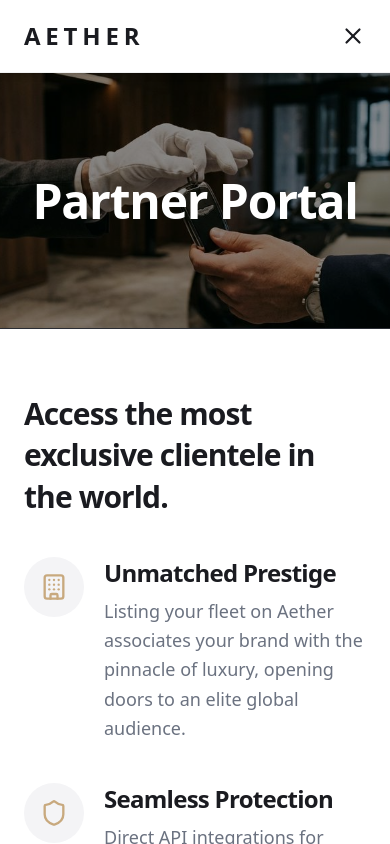
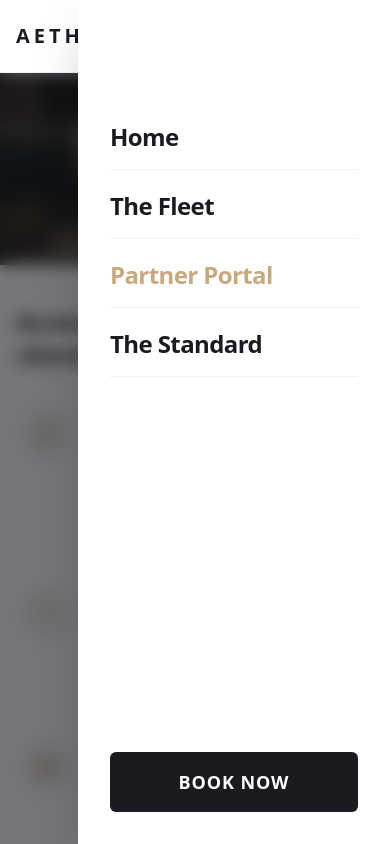
Before and after one commit to RayaanKhanGH/aether, a Next.js app: page /vendor in a window 390 px wide. Both pictures are taken after a click on the button "Open menu". Shown: the top 844 px of the page. Built offline with nearby package versions, Linux system fonts and the light colour scheme.

Commit message:
feat: comprehensive responsive design overhaul for all screen sizes

```diff
--- a/app/components/HeroSection.tsx
+++ b/app/components/HeroSection.tsx
@@ -18,7 +18,7 @@ export default function HeroSection() {
   const backgroundY = useTransform(scrollYProgress, [0, 1], ["0%", "30%"]);
 
   return (
-    <section ref={ref} className="relative h-screen w-full flex items-center pt-20 overflow-hidden bg-obsidian">
+    <section ref={ref} className="relative h-screen w-full flex items-center pt-16 sm:pt-20 overflow-hidden bg-obsidian">
       {/* Background Image Setup */}
       <motion.div
         className="absolute inset-0 z-0 h-full w-full"
@@ -40,7 +40,7 @@ export default function HeroSection() {
         <div className="absolute inset-0 bg-gradient-to-t from-obsidian via-obsidian/20 to-transparent z-10" />
       </motion.div>
 
-      <div className="relative z-10 px-6 md:px-12 lg:px-24 max-w-7xl mx-auto w-full">
+      <div className="relative z-10 px-5 sm:px-6 md:px-12 lg:px-24 max-w-7xl mx-auto w-full">
         <motion.p
           className="text-champagne-gold font-technical tracking-widest mb-4"
           initial={{ opacity: 0, y: 20 }}
@@ -51,7 +51,7 @@ export default function HeroSection() {
         </motion.p>
 
         <motion.h1
-          className="text-5xl md:text-7xl lg:text-8xl font-extrabold text-pure-white mb-6 tracking-tight leading-tight max-w-4xl"
+          className="text-4xl sm:text-5xl md:text-7xl lg:text-8xl font-extrabold text-pure-white mb-4 sm:mb-6 tracking-tight leading-tight max-w-4xl"
           initial={{ opacity: 0, y: 30 }}
           animate={{ opacity: 1, y: 0 }}
           transition={{ duration: 0.8, ease: "easeOut", delay: 0.1 }}
--- a/app/components/HowItWorks.tsx
+++ b/app/components/HowItWorks.tsx
@@ -18,7 +18,7 @@ export default function HowItWorks() {
   ];
 
   return (
-    <section id="how-it-works" className="py-24 bg-alabaster text-obsidian px-6">
+    <section id="how-it-works" className="py-16 md:py-24 bg-alabaster text-obsidian px-5 sm:px-6">
       <div className="max-w-7xl mx-auto">
         <div className="flex flex-col md:flex-row md:items-end justify-between mb-16 gap-6">
           <div>
@@ -35,7 +35,7 @@ export default function HowItWorks() {
           <div className="grid grid-cols-1 md:grid-cols-3 gap-12 relative z-10">
             {steps.map((step, idx) => (
               <div key={idx} className="relative group">
-                <div className="w-24 h-24 rounded bg-pure-white shadow-sm flex items-center justify-center text-3xl font-bold text-champagne-gold mb-8 group-hover:-translate-y-2 transition-transform duration-300">
+                <div className="w-16 h-16 md:w-24 md:h-24 rounded bg-pure-white shadow-sm flex items-center justify-center text-2xl md:text-3xl font-bold text-champagne-gold mb-6 md:mb-8 group-hover:-translate-y-2 transition-transform duration-300">
                   {step.number}
                 </div>
                 <h4 className="text-2xl font-bold mb-4">{step.title}</h4>
--- a/app/components/Navigation.tsx
+++ b/app/components/Navigation.tsx
@@ -4,7 +4,15 @@ import { useState, useEffect } from "react";
 import Link from "next/link";
 import { usePathname } from "next/navigation";
 import { Menu, X } from "lucide-react";
+import { motion, AnimatePresence } from "framer-motion";
 import clsx from "clsx";
+
+const NAV_LINKS = [
+  { href: "/", label: "Home" },
+  { href: "/fleet", label: "The Fleet" },
+  { href: "/vendor", label: "Partner Portal" },
+  { href: "/standard", label: "The Standard" },
+];
 
 export default function Navigation() {
   const [isScrolled, setIsScrolled] = useState(false);
@@ -21,53 +29,128 @@ export default function Navigation() {
     return () => window.removeEventListener("scroll", handleScroll);
   }, []);
 
+  // Close mobile menu on route change
+  useEffect(() => {
+    setMobileMenuOpen(false);
+  }, [pathname]);
+
+  // Lock body scroll when mobile menu is open
+  useEffect(() => {
+    if (mobileMenuOpen) {
+      document.body.style.overflow = "hidden";
+    } else {
+      document.body.style.overflow = "";
+    }
+    return () => { document.body.style.overflow = ""; };
+  }, [mobileMenuOpen]);
+
   return (
+    <>
       <header
         className={clsx(
-        "fixed top-0 w-full z-50 transition-all duration-300 px-6 py-4 border-b h-[73px]",
-        isHome && !isScrolled
+          "fixed top-0 w-full z-50 transition-all duration-300 px-4 sm:px-6 py-4 border-b h-[73px]",
+          isHome && !isScrolled && !mobileMenuOpen
             ? "bg-transparent border-transparent text-pure-white"
             : "bg-pure-white border-slate-gray/10 shadow-md text-obsidian"
         )}
       >
         <div className="max-w-7xl mx-auto flex items-center justify-between h-full">
-        <Link href="/" className="text-2xl md:text-3xl font-extrabold tracking-[0.2em] transition-transform hover:scale-[1.02]">
+          <Link href="/" className="text-xl sm:text-2xl md:text-3xl font-extrabold tracking-[0.2em] transition-transform hover:scale-[1.02]">
             AETHER
           </Link>
 
-        <div className="hidden md:flex items-center space-x-10 text-xs font-technical uppercase tracking-widest">
-          <Link href="/" className="group relative">
-            <span className="hover:text-champagne-gold transition-colors">Home</span>
-            <span className="absolute -bottom-2 left-0 w-0 h-[1px] bg-champagne-gold transition-all duration-300 group-hover:w-full"></span>
+          {/* Desktop Navigation */}
+          <div className="hidden lg:flex items-center space-x-10 text-xs font-technical uppercase tracking-widest">
+            {NAV_LINKS.map((link) => (
+              <Link key={link.href} href={link.href} className="group relative">
+                <span className={clsx(
+                  "hover:text-champagne-gold transition-colors",
+                  pathname === link.href && "text-champagne-gold"
+                )}>{link.label}</span>
+                <span className={clsx(
+                  "absolute -bottom-2 left-0 h-[1px] bg-champagne-gold transition-all duration-300",
+                  pathname === link.href ? "w-full" : "w-0 group-hover:w-full"
+                )}></span>
               </Link>
-          <Link href="/fleet" className="group relative">
-            <span className="hover:text-champagne-gold transition-colors">The Fleet</span>
-            <span className="absolute -bottom-2 left-0 w-0 h-[1px] bg-champagne-gold transition-all duration-300 group-hover:w-full"></span>
-          </Link>
-          <Link href="/vendor" className="group relative">
-            <span className="hover:text-champagne-gold transition-colors">Partner Portal</span>
-            <span className="absolute -bottom-2 left-0 w-0 h-[1px] bg-champagne-gold transition-all duration-300 group-hover:w-full"></span>
-          </Link>
-          <Link href="/standard" className="group relative">
-            <span className="hover:text-champagne-gold transition-colors">The Standard</span>
-            <span className="absolute -bottom-2 left-0 w-0 h-[1px] bg-champagne-gold transition-all duration-300 group-hover:w-full"></span>
-          </Link>
-
+            ))}
           </div>
 
-        <div className="hidden md:block">
+          {/* Desktop CTA */}
+          <div className="hidden lg:block">
             <Link href="/fleet" className="inline-block bg-obsidian text-pure-white px-7 py-2.5 rounded-sm text-sm font-technical tracking-widest uppercase hover:bg-champagne-gold hover:text-pure-white transition-all shadow hover:shadow-lg border border-transparent hover:border-champagne-gold">
               Book
             </Link>
           </div>
 
+          {/* Mobile Hamburger */}
           <button
-          className="md:hidden"
+            className="lg:hidden relative z-[60] p-1"
             onClick={() => setMobileMenuOpen(!mobileMenuOpen)}
+            aria-label={mobileMenuOpen ? "Close menu" : "Open menu"}
           >
             {mobileMenuOpen ? <X size={26} /> : <Menu size={26} />}
           </button>
         </div>
       </header>
+
+      {/* Mobile Menu Overlay */}
+      <AnimatePresence>
+        {mobileMenuOpen && (
+          <motion.div
+            initial={{ opacity: 0 }}
+            animate={{ opacity: 1 }}
+            exit={{ opacity: 0 }}
+            transition={{ duration: 0.3 }}
+            className="fixed inset-0 z-40 bg-obsidian/60 backdrop-blur-sm lg:hidden"
+            onClick={() => setMobileMenuOpen(false)}
+          />
+        )}
+      </AnimatePresence>
+
+      {/* Mobile Menu Panel */}
+      <AnimatePresence>
+        {mobileMenuOpen && (
+          <motion.nav
+            initial={{ x: "100%" }}
+            animate={{ x: 0 }}
+            exit={{ x: "100%" }}
+            transition={{ type: "spring", damping: 25, stiffness: 200 }}
+            className="fixed top-0 right-0 z-50 w-[80%] max-w-sm h-full bg-pure-white shadow-2xl lg:hidden flex flex-col"
+          >
+            <div className="h-[73px] shrink-0" />
+
+            <div className="flex-1 flex flex-col px-8 py-8 overflow-y-auto">
+              <div className="space-y-1">
+                {NAV_LINKS.map((link) => (
+                  <Link
+                    key={link.href}
+                    href={link.href}
+                    onClick={() => setMobileMenuOpen(false)}
+                    className={clsx(
+                      "block py-4 text-2xl font-bold tracking-tight transition-colors border-b border-slate-gray/10",
+                      pathname === link.href
+                        ? "text-champagne-gold"
+                        : "text-obsidian hover:text-champagne-gold"
+                    )}
+                  >
+                    {link.label}
+                  </Link>
+                ))}
+              </div>
+
+              <div className="mt-auto pt-8">
+                <Link
+                  href="/fleet"
+                  onClick={() => setMobileMenuOpen(false)}
+                  className="block w-full text-center bg-obsidian text-pure-white py-4 rounded-md font-bold text-lg tracking-wider uppercase hover:bg-champagne-gold transition-colors"
+                >
+                  Book Now
+                </Link>
+              </div>
+            </div>
+          </motion.nav>
+        )}
+      </AnimatePresence>
+    </>
   );
 }
--- a/app/components/Testimonials.tsx
+++ b/app/components/Testimonials.tsx
@@ -18,7 +18,7 @@ export default function Testimonials() {
   ];
 
   return (
-    <section className="py-24 bg-alabaster px-6">
+    <section className="py-16 md:py-24 bg-alabaster px-5 sm:px-6">
       <div className="max-w-7xl mx-auto">
         <div className="text-center mb-16">
           <h2 className="text-sm text-slate-gray mb-3 text-technical">VERIFIED STORIES</h2>
@@ -27,10 +27,10 @@ export default function Testimonials() {
 
         <div className="grid grid-cols-1 md:grid-cols-3 gap-8">
           {testimonials.map((testim, idx) => (
-            <div key={idx} className="bg-obsidian rounded-xl p-10 flex flex-col justify-between hover-scale shadow-2xl">
+            <div key={idx} className="bg-obsidian rounded-xl p-6 sm:p-8 md:p-10 flex flex-col justify-between hover-scale shadow-2xl">
               <div>
                 <div className="text-champagne-gold text-5xl font-serif leading-none mb-4">"</div>
-                <p className="text-pure-white text-lg leading-relaxed mb-8 italic">
+                <p className="text-pure-white text-base md:text-lg leading-relaxed mb-6 md:mb-8 italic">
                   {testim.quote}
                 </p>
               </div>
--- a/app/components/TheTiers.tsx
+++ b/app/components/TheTiers.tsx
@@ -12,9 +12,9 @@ export default function TheTiers() {
   ];
 
   return (
-    <section className="py-24 bg-pure-white px-6">
+    <section className="py-16 md:py-24 bg-pure-white px-5 sm:px-6">
       <div className="max-w-7xl mx-auto">
-        <div className="mb-16 flex flex-col md:flex-row justify-between items-end gap-6">
+        <div className="mb-10 md:mb-16 flex flex-col md:flex-row justify-between items-start md:items-end gap-4 md:gap-6">
           <div>
             <h2 className="text-sm text-slate-gray text-technical mb-3">THE COLLECTION</h2>
             <h3 className="text-4xl md:text-5xl font-bold tracking-tight">Vehicle Tiers</h3>
@@ -29,7 +29,7 @@ export default function TheTiers() {
             <Link
               href={`/fleet?tier=${encodeURIComponent(tier.name)}`}
               key={idx}
-              className={`p-10 rounded-xl flex flex-col justify-between h-64 group hover-scale cursor-pointer ${
+              className={`p-6 sm:p-8 md:p-10 rounded-xl flex flex-col justify-between h-48 sm:h-56 md:h-64 group hover-scale cursor-pointer ${
                 tier.style === "dark"
                   ? "bg-obsidian text-pure-white border border-transparent hover:border-champagne-gold/30 shadow-xl"
                   : "bg-alabaster text-obsidian border border-transparent hover:border-slate-gray/20 shadow-sm"
--- a/app/components/WhyAether.tsx
+++ b/app/components/WhyAether.tsx
@@ -20,7 +20,7 @@ export default function WhyAether() {
   ];
 
   return (
-    <section className="py-24 bg-pure-white text-obsidian px-6">
+    <section className="py-16 md:py-24 bg-pure-white text-obsidian px-5 sm:px-6">
       <div className="max-w-7xl mx-auto">
         <div className="text-center mb-16">
           <h2 className="text-sm font-technical text-slate-gray mb-3 tracking-widest">THE AETHER DIFFERENCE</h2>
--- a/app/globals.css
+++ b/app/globals.css
@@ -54,4 +54,18 @@
     transform: scale(1.02);
     box-shadow: 0 20px 40px -10px rgba(26, 27, 32, 0.12);
   }
+
+  .custom-scrollbar::-webkit-scrollbar {
+    display: none;
+  }
+
+  .custom-scrollbar {
+    -ms-overflow-style: none;
+    scrollbar-width: none;
+  }
 }
+
+/* Prevent 300ms tap delay on touch devices */
+button, a, input, select, textarea {
+  touch-action: manipulation;
+}
--- a/app/vendor/page.tsx
+++ b/app/vendor/page.tsx
@@ -25,7 +25,7 @@ export default function VendorPage() {
       <Navigation />
 
       {/* Vendor Hero Banner */}
-      <div ref={ref} className="w-full h-64 md:h-80 relative bg-obsidian flex items-center justify-center border-b border-slate-gray/20 overflow-hidden">
+      <div ref={ref} className="w-full h-48 sm:h-64 md:h-80 relative bg-obsidian flex items-center justify-center border-b border-slate-gray/20 overflow-hidden">
         <motion.div
           className="absolute inset-0 bg-cover bg-center origin-top basis-full"
           style={{
@@ -36,14 +36,14 @@ export default function VendorPage() {
         >
           <div className="absolute inset-0 bg-obsidian/50 mix-blend-multiply" />
         </motion.div>
-        <h1 className="relative z-10 text-5xl md:text-7xl font-extrabold tracking-tight text-pure-white text-center">Partner Portal</h1>
+        <h1 className="relative z-10 text-3xl sm:text-5xl md:text-7xl font-extrabold tracking-tight text-pure-white text-center px-4">Partner Portal</h1>
       </div>
 
-      <section className="flex-grow max-w-7xl mx-auto px-6 py-16 md:py-24 w-full text-obsidian grid lg:grid-cols-2 gap-16">
+      <section className="flex-grow max-w-7xl mx-auto px-4 sm:px-6 py-10 sm:py-16 md:py-24 w-full text-obsidian grid lg:grid-cols-2 gap-10 lg:gap-16">
 
         {/* The Proposition */}
         <div className="flex flex-col justify-center">
-          <h2 className="text-3xl font-bold text-obsidian mb-10 leading-snug">Access the most exclusive clientele in the world.</h2>
+          <h2 className="text-2xl sm:text-3xl font-bold text-obsidian mb-8 sm:mb-10 leading-snug">Access the most exclusive clientele in the world.</h2>
 
           <div className="space-y-10">
             <div className="flex gap-5">
@@ -51,8 +51,8 @@ export default function VendorPage() {
                 <Building size={28} />
               </div>
               <div>
-                <h3 className="font-bold text-2xl mb-2 text-obsidian">Unmatched Prestige</h3>
-                <p className="text-slate-gray leading-relaxed text-lg">Listing your fleet on Aether associates your brand with the pinnacle of luxury, opening doors to an elite global audience.</p>
+                <h3 className="font-bold text-xl md:text-2xl mb-2 text-obsidian">Unmatched Prestige</h3>
+                <p className="text-slate-gray leading-relaxed text-base md:text-lg">Listing your fleet on Aether associates your brand with the pinnacle of luxury, opening doors to an elite global audience.</p>
               </div>
             </div>
 
@@ -61,8 +61,8 @@ export default function VendorPage() {
                 <Shield size={28} />
               </div>
               <div>
-                <h3 className="font-bold text-2xl mb-2 text-obsidian">Seamless Protection</h3>
-                <p className="text-slate-gray leading-relaxed text-lg">Direct API integrations for insurance verifications ensure absolute peace of mind for every curated journey.</p>
+                <h3 className="font-bold text-xl md:text-2xl mb-2 text-obsidian">Seamless Protection</h3>
+                <p className="text-slate-gray leading-relaxed text-base md:text-lg">Direct API integrations for insurance verifications ensure absolute peace of mind for every curated journey.</p>
               </div>
             </div>
 
@@ -71,8 +71,8 @@ export default function VendorPage() {
                 <Globe size={28} />
               </div>
               <div>
-                <h3 className="font-bold text-2xl mb-2 text-obsidian">Global Reach</h3>
-                <p className="text-slate-gray leading-relaxed text-lg">Gain exposure to over 50,000 monthly high-net-worth individuals across 120+ countries actively seeking premium rentals.</p>
+                <h3 className="font-bold text-xl md:text-2xl mb-2 text-obsidian">Global Reach</h3>
+                <p className="text-slate-gray leading-relaxed text-base md:text-lg">Gain exposure to over 50,000 monthly high-net-worth individuals across 120+ countries actively seeking premium rentals.</p>
               </div>
             </div>
           </div>
```
Also changed, not shown: app/fleet/page.tsx (+10 -10 lines), app/standard/page.tsx (+6 -6 lines). Lines whose indentation alone changed are shown as unchanged.
